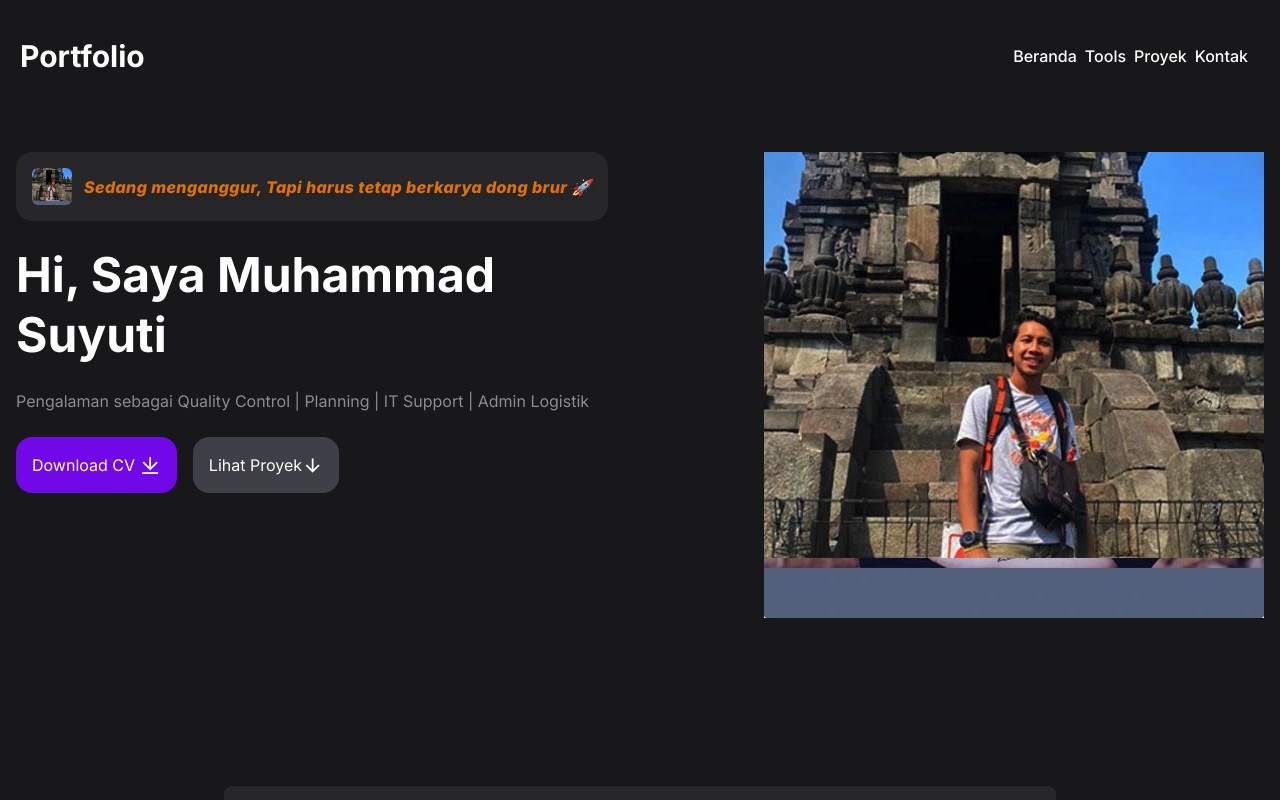
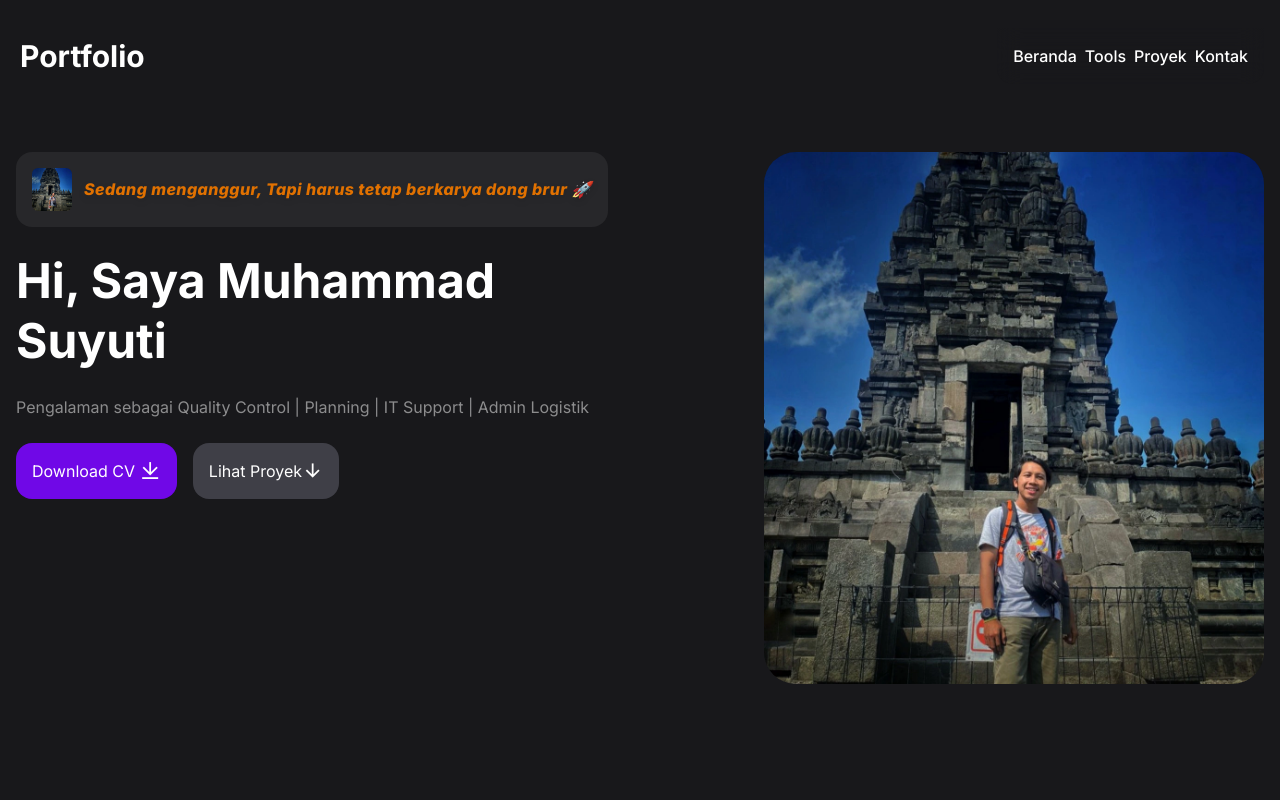
Before and after one commit to Suyuti29/Portfoliomsoe, a React (Vite) app: page / in a window 1280 px wide. Shown: the top 800 px of the page. Built offline with nearby package versions, Linux system fonts and the light colour scheme.

Commit message:
update pic

```diff
--- a/src/App.jsx
+++ b/src/App.jsx
@@ -22,7 +22,7 @@ function App() {
             </a>
           </div>
         </div>
-        <img src={DataImage.HeroImage} alt="Hero Image" className="w-[500px] md:ml-auto animate__animated animate__fadeInUp animate__delay-4s " />
+        <img src={DataImage.HeroImage} alt="Hero Image" className="w-[500px] rounded-4xl md:ml-auto animate__animated animate__fadeInUp animate__delay-4s " />
       </div>
       {/*End Hero Section  */}
 
```
Also changed, not shown: public/assets/profile.webp.
